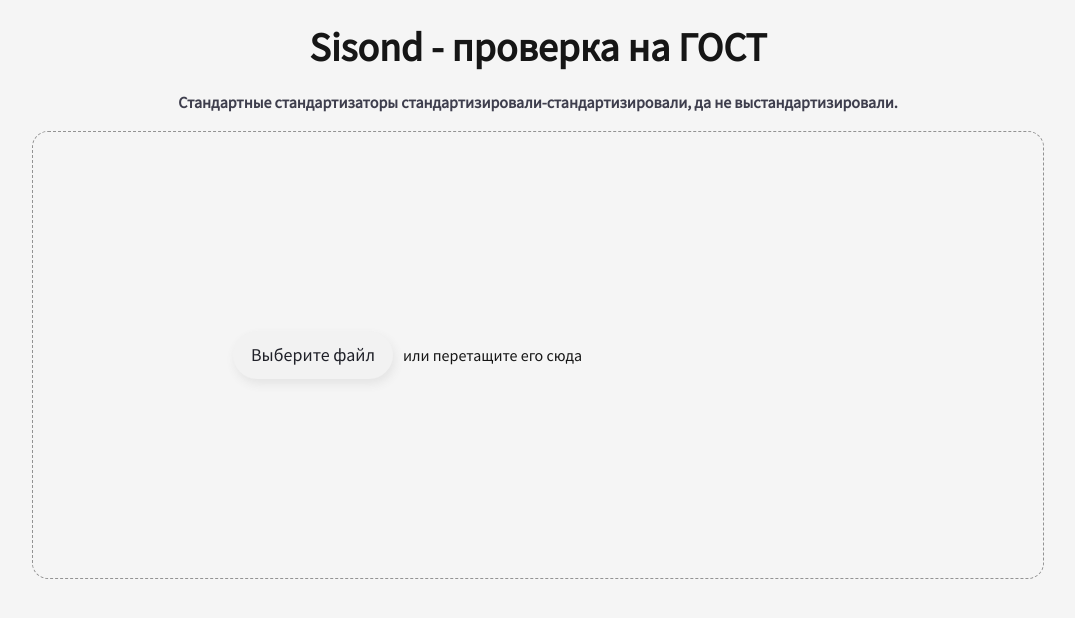
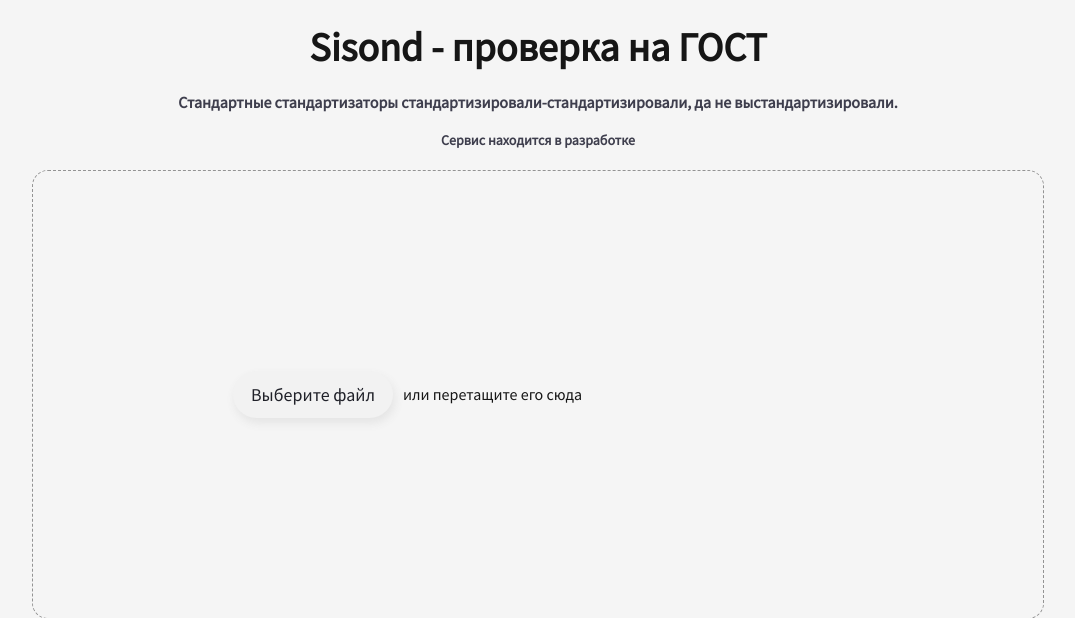
Before and after one commit to wnlera/Sisond, a Flask app: page / in a window 1280 px wide. Shown: the top 618 px of the page, without its empty margins (102-1177 px from the left). Run offline with Flask 2, Linux system fonts and the light colour scheme.

Commit message:
New heading

```diff
--- a/templates/page.html
+++ b/templates/page.html
@@ -22,7 +22,7 @@
 
 <h1>Sisond - проверка на ГОСТ</h1>
 <h4 style="color: #3e3e4d; font-size: 16px; text-align: center">Стандартные стандартизаторы стандартизировали-стандартизировали, да не выстандартизировали.</h4>
-
+<h5 style="color: #3e3e4d; font-size: 14px; text-align: center">Сервис находится в разработке</h5>
 
 <!--TODO: добавить label-->
 <form id="form" method="post" enctype="multipart/form-data">
```
